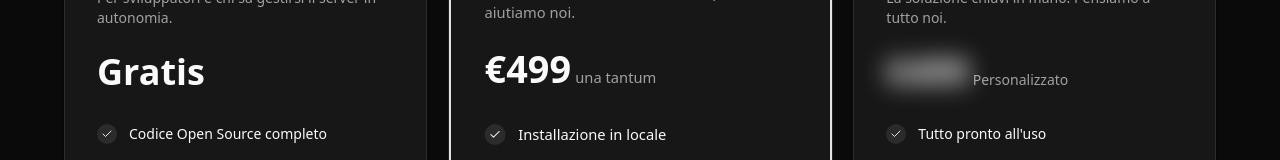
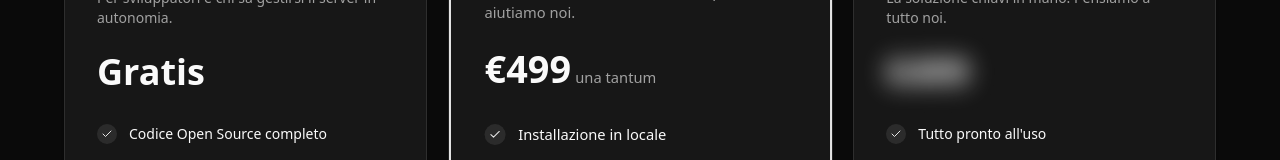
Before and after one commit to simo-hue/CampFlow, a Next.js app: page /pricing in a window 1280 px wide. Shown: the part 470-630 px from the top of the page. Built offline with nearby package versions, Linux system fonts and the light colour scheme.

Commit message:
prezzo blurrato

```diff
--- a/src/app/pricing/page.tsx
+++ b/src/app/pricing/page.tsx
@@ -51,7 +51,6 @@ export default function PricingPage() {
         {
             name: 'Cloud Managed',
             price: '€499',
-            period: 'Personalizzato',
             blurPrice: true,
             description: 'La soluzione chiavi in mano. Pensiamo a tutto noi.',
             icon: Server,
```
Also changed, not shown: 2 other files (tests, documents, lock files or other folders).
